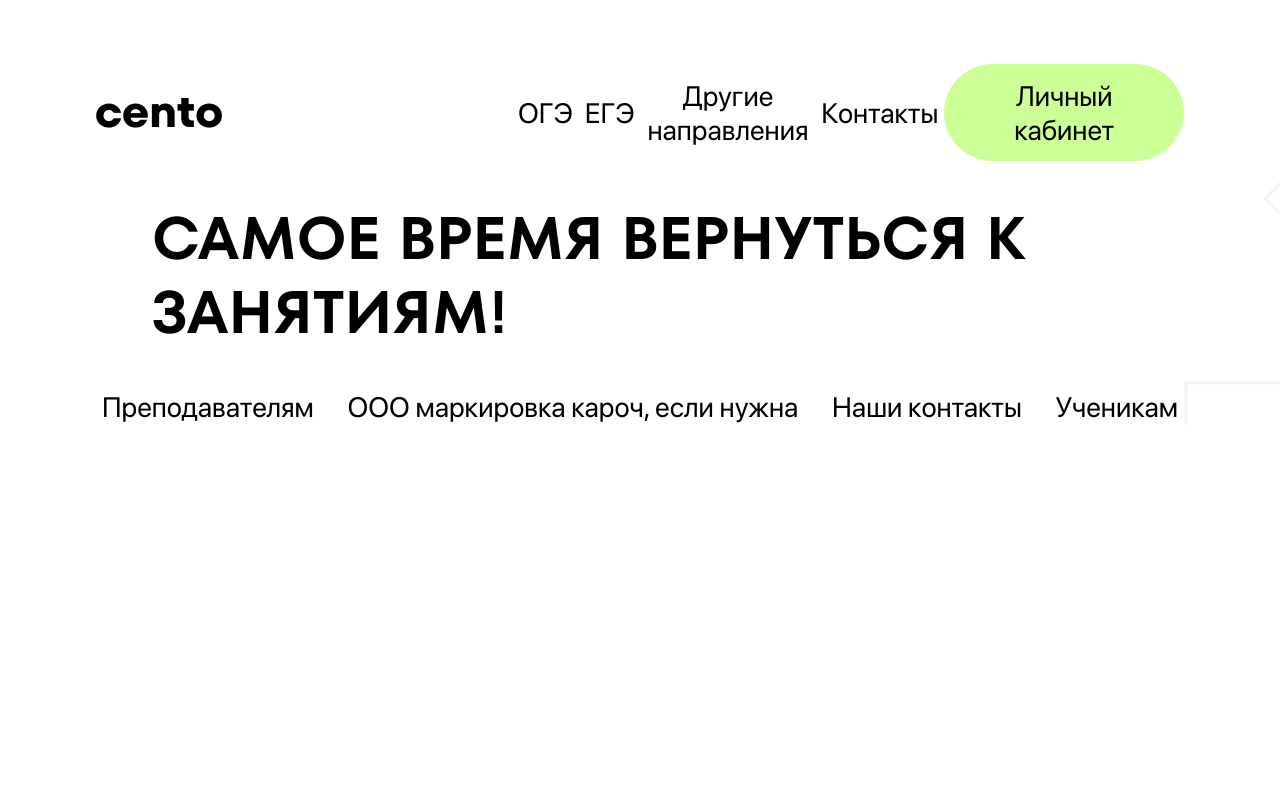
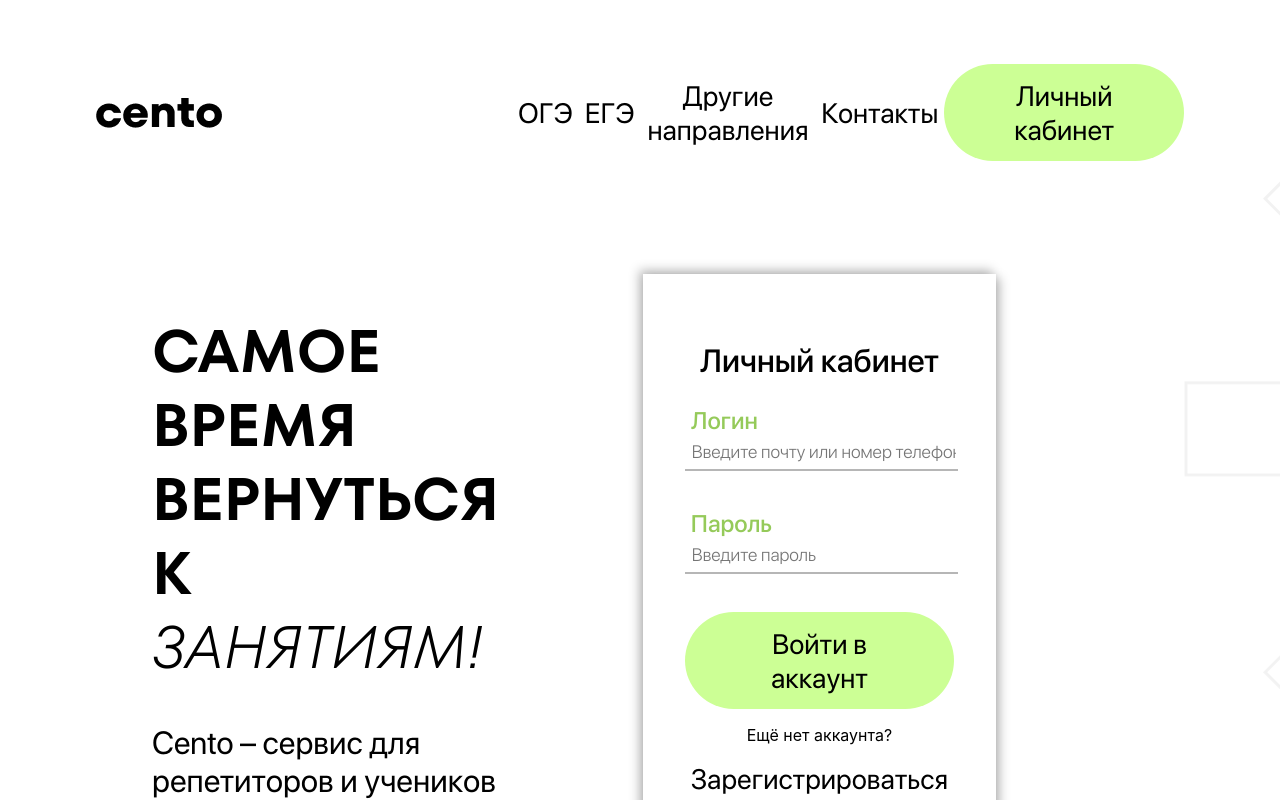
Before and after one commit to 444eBurashka/cento-front, a React (Create React App) app: page /login in a window 1280 px wide. Shown: the top 800 px of the page. Built offline with nearby package versions, Linux system fonts and the light colour scheme; the HTML template or start-up script is replaced by a standard one.

Commit message:
доделала компоненты страницы входа, на 80% доработаны стили

```diff
--- a/src/App.css
+++ b/src/App.css
@@ -118,7 +118,6 @@
 .PageTitle{
   font-size: 60px;
   line-height: 74px;
-  margin-left: 152px;
   text-align: left;
   font-family: 'TTForsTrial';
   font-weight: 600;
@@ -130,6 +129,61 @@
   font-weight: 200;
 }
 
+/*Обычный текст*/
+.text-info{
+  font-family: 'SFPro';
+  font-weight: 400;
+  font-size: 32px;
+  text-align: start;
+}
+
+/*Стили формы*/
+.Form {
+  background: #FFFFFF;
+  box-shadow: -4px -4px 10px rgba(0, 0, 0, 0.25), 4px 4px 10px rgba(0, 0, 0, 0.25);
+  padding: 41px 42px;
+  box-sizing: border-box;
+  width: 100%;
+}
+h2 {
+  font-family: 'SFPro';
+  font-weight: 500;
+  font-size: 32px;
+}
+.Form Input {
+  width: 100%;
+  margin-bottom: 38px;
+}
+
+/*Стили поля ввода*/
+.Input {
+  display: flex;
+  flex-direction: column;
+  align-items: flex-start;
+  width: 100%;
+}
+.Input label {
+  font-family: 'SFPro';
+  font-size: 24px;
+  font-weight: 500;
+  color: #95CA5A;
+  margin-left: 6px;
+}
+.Input input {
+  background-color: transparent;
+  border: none;
+  border-bottom: 2px solid #B6B6B6;
+  font-family: 'SFPro';
+  font-size: 18px;
+  font-weight: 200;
+  color: #444444;
+  line-height: 32px;
+
+}
+.Input input::placeholder {
+  text-indent: 5px;
+}
+
 /*Стили футера*/
 .Footer {
   display: flex;
@@ -138,3 +192,14 @@
   margin-left: 96px;
   margin-right: 96px;
 }
+
+/*Стили страницы входа*/
+.loginPage-Container {
+  margin-left: 152px;
+  margin-right: 284px;
+  margin-top: 113px;
+  margin-bottom: 185px;
+  display: flex;
+  justify-content: space-between;
+  gap: 132px;
+}
--- a/src/components/Footer.jsx
+++ b/src/components/Footer.jsx
@@ -3,7 +3,7 @@ import Button from "./Button";
 export default function Footer(props) {
     return(
         <footer className="Footer">
-            <Button buttonName="Преподавателям"/>
+            <Button buttonName = "Преподавателям"/>
             <Button buttonName = "ООО маркировка кароч, если нужна"/>
             <Button buttonName = "Наши контакты"/>
             <Button buttonName = "Ученикам"/>
--- /dev/null
+++ b/src/components/Form.jsx
@@ -0,0 +1,15 @@
+import Button from "./Button";
+import Input from "./Input";
+
+export default function Footer(props) {
+    return(
+        <form className="Form">
+            <h2>Личный кабинет</h2>
+            <Input textLabel="Логин" placeholder="Введите почту или номер телефона"/>
+            <Input textLabel="Пароль" placeholder="Введите пароль"/>
+            <Button buttonName="Войти в аккаунт" buttonClass="account-btn"/>
+            <p>Ещё нет аккаунта?</p>
+            <Button buttonName="Зарегистрироваться"></Button>
+        </form>
+    )
+}
--- /dev/null
+++ b/src/components/Input.jsx
@@ -0,0 +1,8 @@
+export default function Input(props) {
+    return(
+        <div className="Input">
+            <label>{props.textLabel}</label>
+            <input placeholder={props.placeholder}></input>
+        </div>
+    )
+}
--- a/src/components/pages/loginPage.jsx
+++ b/src/components/pages/loginPage.jsx
@@ -1,13 +1,21 @@
 import Header from "../Header";
 import Footer from "../Footer";
 import PageTitle from "../PageTitle";
-
+import Form from "../Form";
 
 export default function LoginPage(props) {
     return (
         <div className="App">
             <Header />
-            <PageTitle pageName="САМОЕ ВРЕМЯ ВЕРНУТЬСЯ К ЗАНЯТИЯМ!"/>
+            <div className="loginPage-Container">
+                <div>
+                    <PageTitle pageName="САМОЕ ВРЕМЯ ВЕРНУТЬСЯ К " pageNameItalic="ЗАНЯТИЯМ!"/>
+                    <p className="text-info">Cento – сервис для репетиторов и учеников по подготовке к ЕГЭ и ОГЭ.
+                        Сюда бы ещё немного текста, но я пока не придумала какой, о думаю примерно столько будет в самый раз.
+                        <br></br>Занимайся с комфортом.</p>
+                </div>
+                <Form />
+            </div>
             <Footer />
         </div>
       );
```
Also changed, not shown: src/components/Main.jsx (deleted, +0 -7 lines), 1 other file (tests, documents, lock files or other folders).
